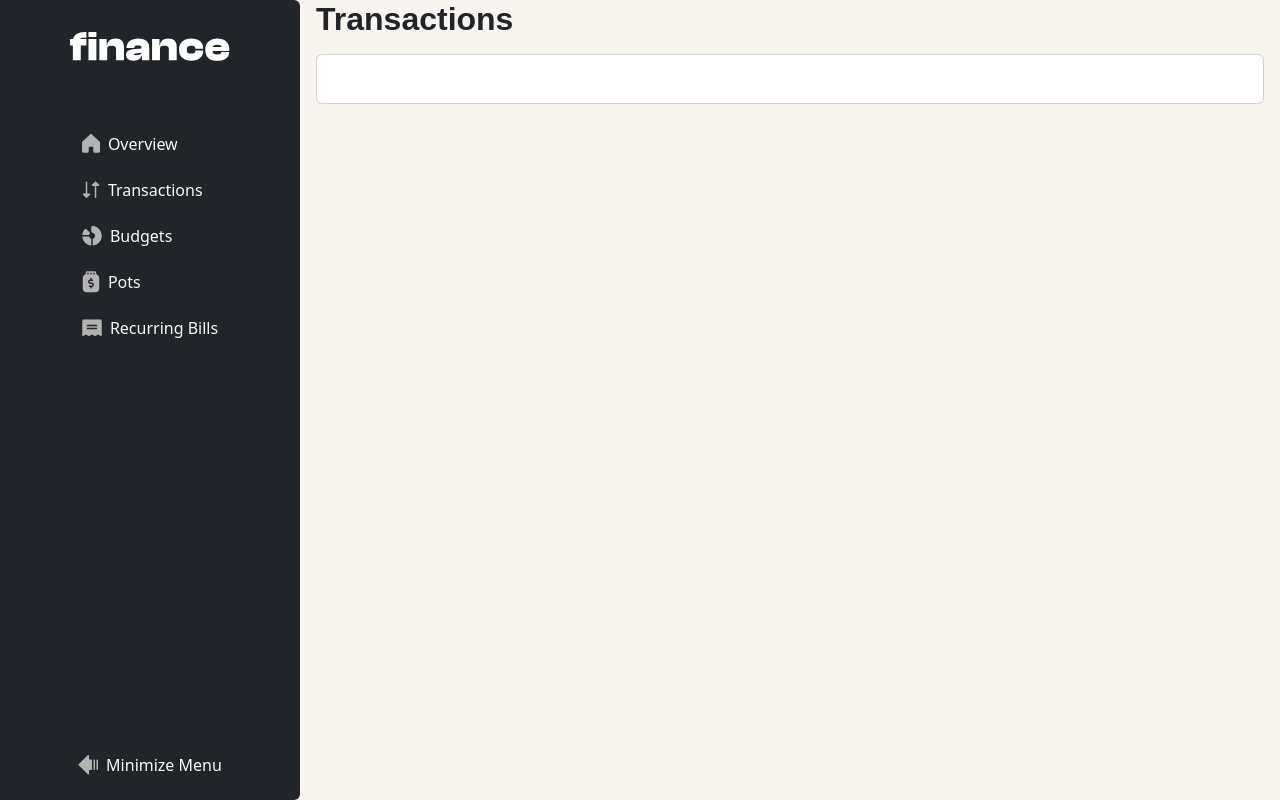
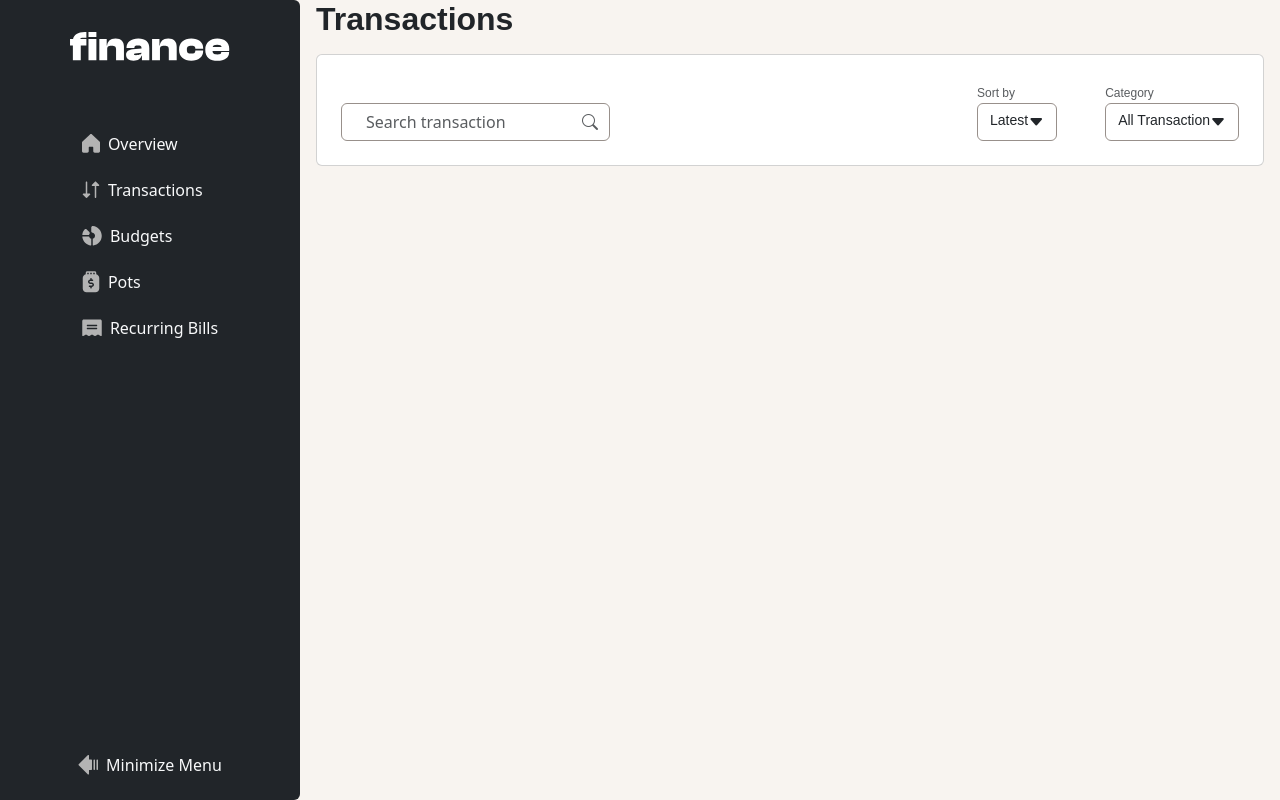
Before and after one commit to abdalsimam1-sketch/personal-finance-app, a React (Vite) app: page /transactions in a window 1280 px wide. Built offline with nearby package versions, Linux system fonts and the light colour scheme.

Commit message:
add : filter section base layout before logic

```diff
--- a/src/pages/Transactions.jsx
+++ b/src/pages/Transactions.jsx
@@ -1,5 +1,6 @@
 import React from "react";
 import { Title } from "../components/UI/Title";
+import { Input } from "../components/UI/Input";
 export const Transactions = () => {
   return (
     <div className="px-3 d-flex flex-column gap-3 ">
@@ -7,7 +8,25 @@ export const Transactions = () => {
         <Title>Transactions</Title>
       </section>
       <section className="col-12 card p-4">
-        <div className="filter-section"></div>
+        <div className="filter-section d-flex justify-content-between">
+          <Input placeholder="Search transaction" variant="icon"></Input>
+          <div className="d-flex gap-5">
+            <div>
+              <span className="text-muted text-preset-5">Sort by</span>
+              <div className="form-control  d-flex justify-content-between ">
+                <span className="text-preset-4"> Latest</span>
+                <i className="bi bi-caret-down-fill"></i>
+              </div>
+            </div>
+            <div>
+              <span className="text-muted text-preset-5">Category</span>
+              <div className="form-control d-flex justify-content-between">
+                <span className="text-preset-4"> All Transaction</span>
+                <i className="bi bi-caret-down-fill"></i>
+              </div>
+            </div>
+          </div>
+        </div>
         <div className="table-title"></div>
         <div className="transaction-list"></div>
         <div className="pagination-section"></div>
```
